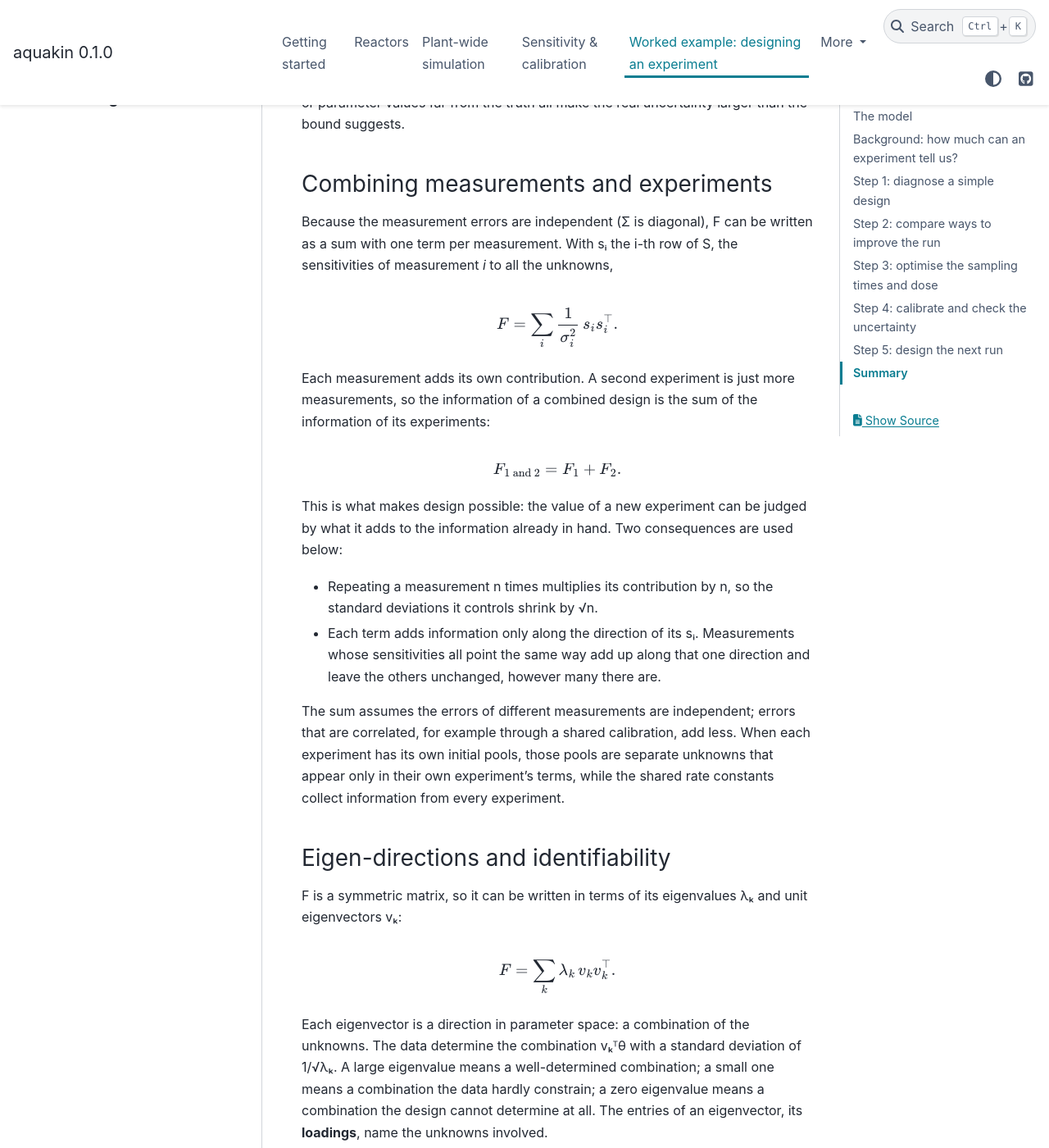
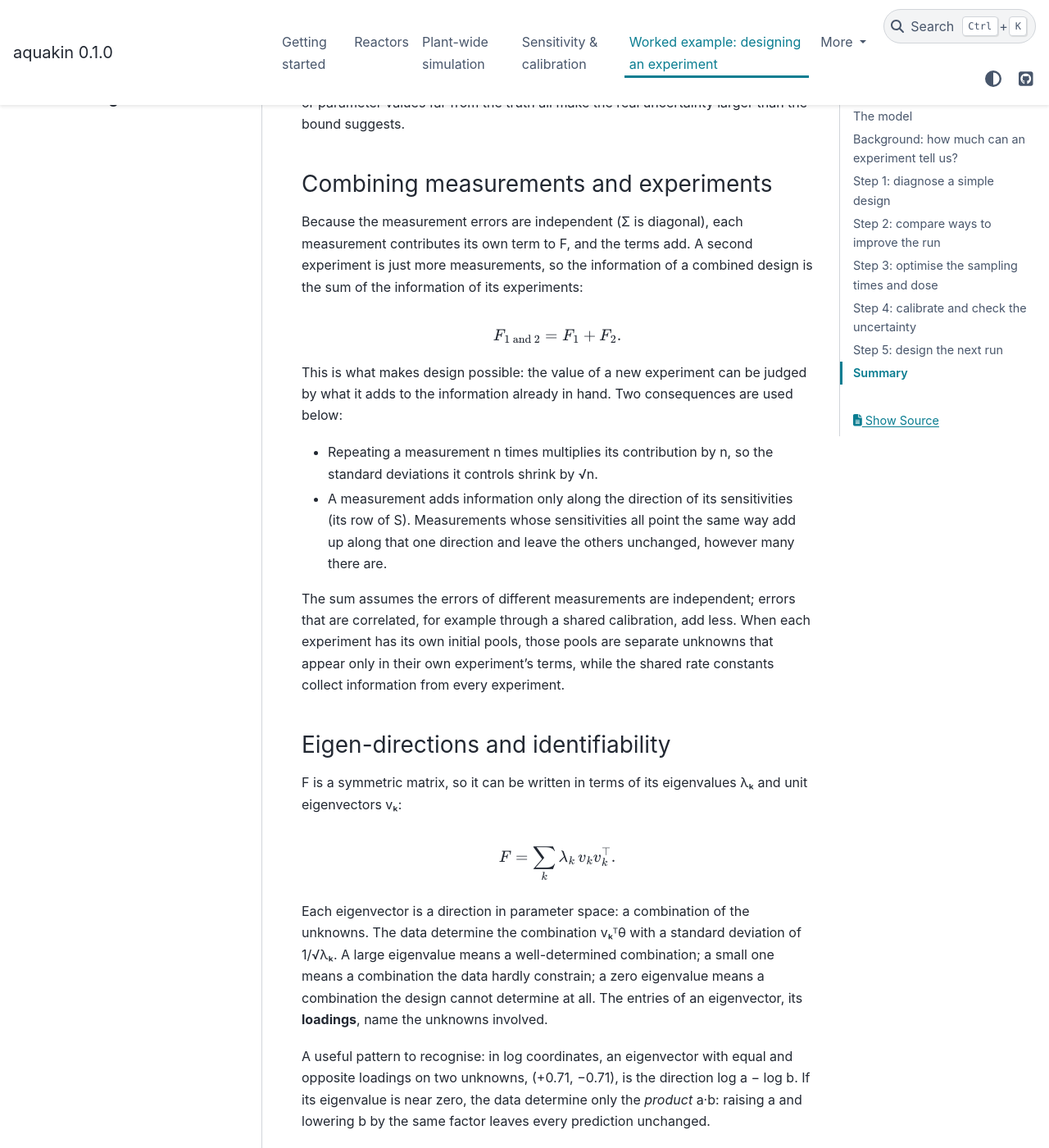
Before and after one commit to DeGrootResearchGroup/aquakin, a Sphinx documentation site: the page built from docs/worked_example_design.md, in a window 1280 px wide and 1400 px high, scrolled down 3863 px. Shown: the whole window at 82% size. Built offline with Sphinx 7.4.7 and the PyData theme 0.15.4, drawn with Linux system fonts in a browser that asks for light colours.

Commit message:
docs(worked example): keep only the experiment sum in 'Combining measurements'
The per-measurement form of F repeated the equation from the previous
section; the subsection now states only F_{1 and 2} = F_1 + F_2.

Co-Authored-By: Claude Opus 5.5 <noreply@anthropic.com>

```diff
--- a/docs/worked_example_design.md
+++ b/docs/worked_example_design.md
@@ -162,17 +162,10 @@ than the bound suggests.
 
 ### Combining measurements and experiments
 
-Because the measurement errors are independent (Σ is diagonal), F can be
-written as a sum with one term per measurement. With sᵢ the i-th row of S,
-the sensitivities of measurement *i* to all the unknowns,
-
-$$
-F = \sum_i \frac{1}{\sigma_i^2}\, s_i s_i^\top .
-$$
-
-Each measurement adds its own contribution. A second experiment is just more
-measurements, so the information of a combined design is the sum of the
-information of its experiments:
+Because the measurement errors are independent (Σ is diagonal), each
+measurement contributes its own term to F, and the terms add. A second
+experiment is just more measurements, so the information of a combined design
+is the sum of the information of its experiments:
 
 $$
 F_{\text{1 and 2}} = F_{1} + F_{2} .
@@ -184,9 +177,10 @@ are used below:
 
 - Repeating a measurement n times multiplies its contribution by n, so the
   standard deviations it controls shrink by √n.
-- Each term adds information only along the direction of its sᵢ. Measurements
-  whose sensitivities all point the same way add up along that one direction
-  and leave the others unchanged, however many there are.
+- A measurement adds information only along the direction of its
+  sensitivities (its row of S). Measurements whose sensitivities all point the
+  same way add up along that one direction and leave the others unchanged,
+  however many there are.
 
 The sum assumes the errors of different measurements are independent; errors
 that are correlated, for example through a shared calibration, add less. When
```
